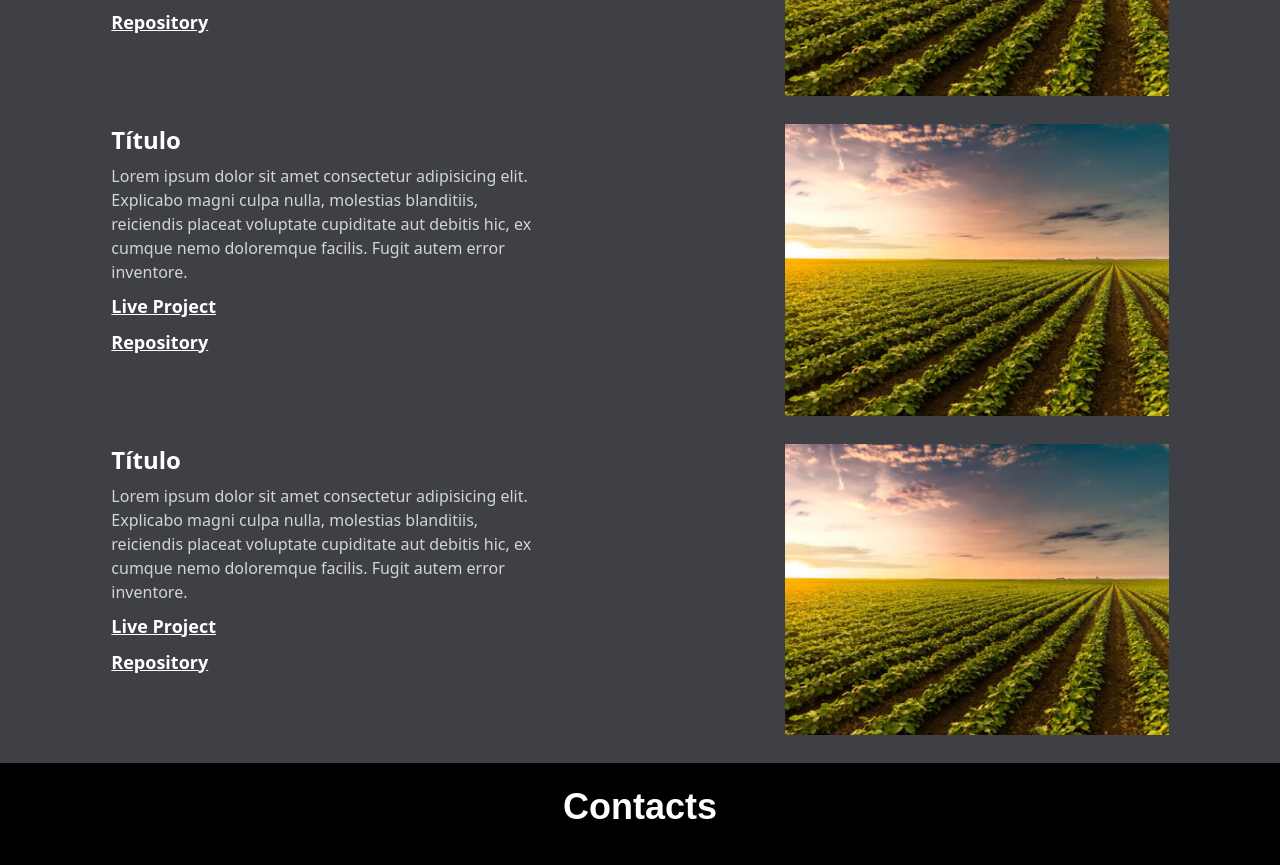
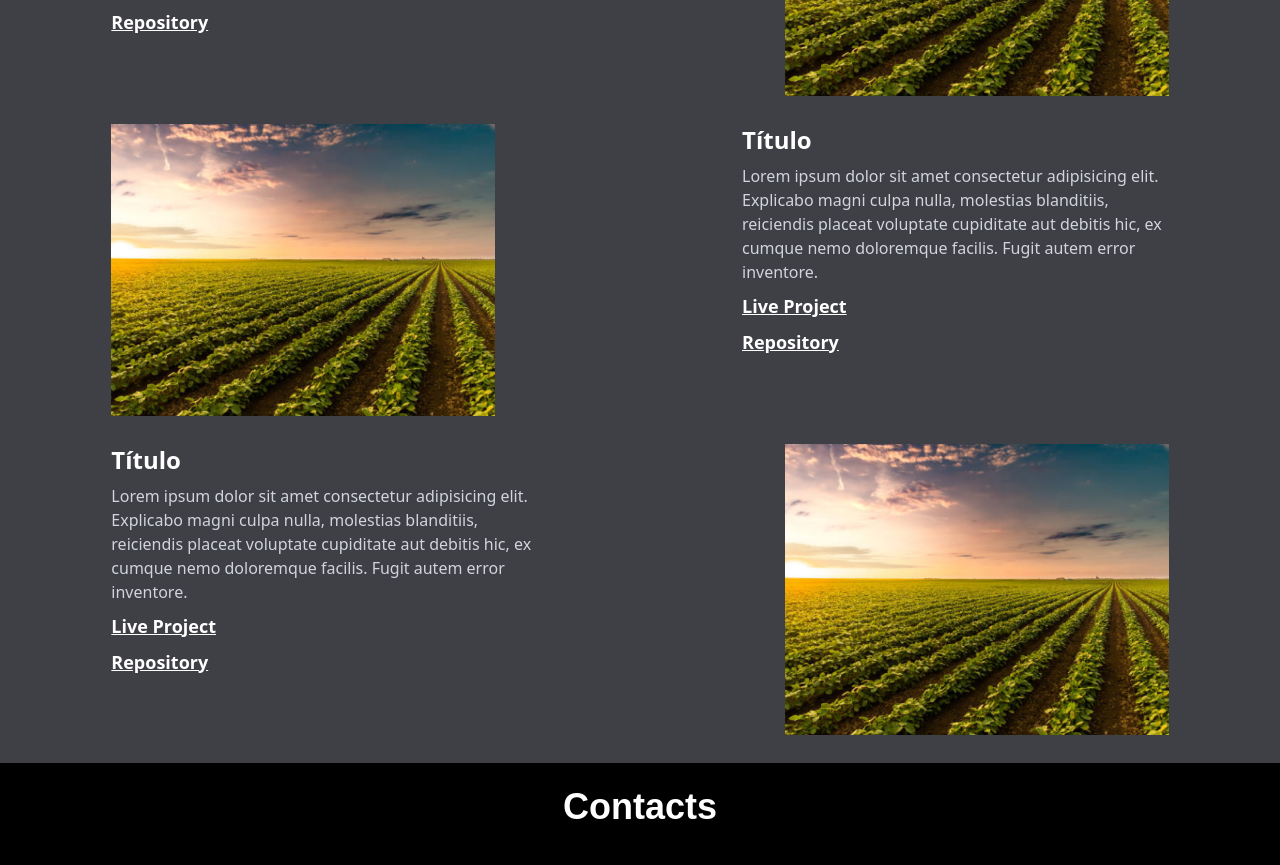
Before and after one commit to Guilherme-Dias-gomes/portifolio, a Next.js app: page / in a window 1280 px wide. Shown: the part 2900-3765 px from the top of the page. Built offline with nearby package versions, Linux system fonts and the light colour scheme.

Commit message:
detalhes de estilização

```diff
--- a/src/app/page.tsx
+++ b/src/app/page.tsx
@@ -222,7 +222,7 @@ export default function Home() {
           </div>
         </section>
 
-        <section className="flex flex-col sm:flex-row justify-center sm:justify-around mb-7 gap-6">
+        <section className="flex flex-col sm:flex-row-reverse justify-center sm:justify-around mb-7 gap-6">
           <div className="flex flex-col gap-2 text-white w-full sm:w-1/3">
             <h3 className="text-xl sm:text-2xl font-bold">Título</h3>
             <p className="text-gray-300">
```
